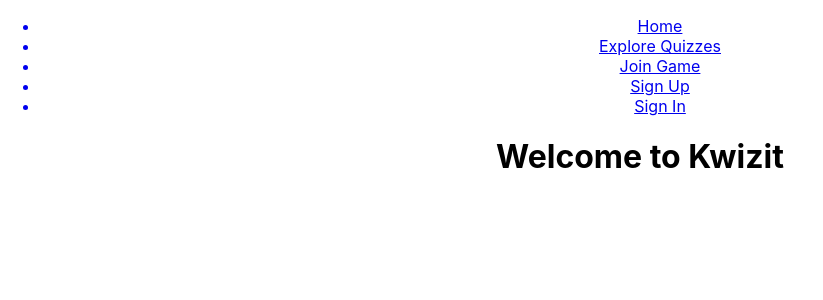
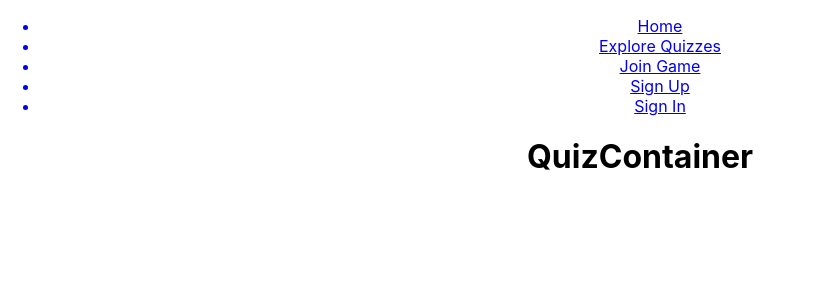
Before and after one commit to alexanderchao123/kwizit-frontend, a React (Create React App) app: page /quizzes in a window 1280 px wide. Shown: the top 300 px of the page, without its empty margins (0-823 px from the left). Built offline with nearby package versions, Linux system fonts and the light colour scheme.

Commit message:
import QuizContainer into App component

```diff
--- a/src/App.js
+++ b/src/App.js
@@ -3,6 +3,7 @@ import { Switch, Route, withRouter } from 'react-router-dom';
 import { connect } from 'react-redux'
 import NavContainer from './containers/NavContainer'
 import UserContainer from './containers/UserContainer'
+import QuizContainer from './containers/QuizContainer'
 import Home from './components/layouts/Home';
 import { getUser } from './store/actions/UserActions'
 import './App.css';
@@ -19,6 +20,7 @@ class App extends Component {
         <NavContainer/>
         <Switch>
           <Route path="/users" component={UserContainer}/>
+          <Route path="/quizzes" component={QuizContainer}/>
           <Route path="/" component={Home}/>
         </Switch>
       </div>
```
